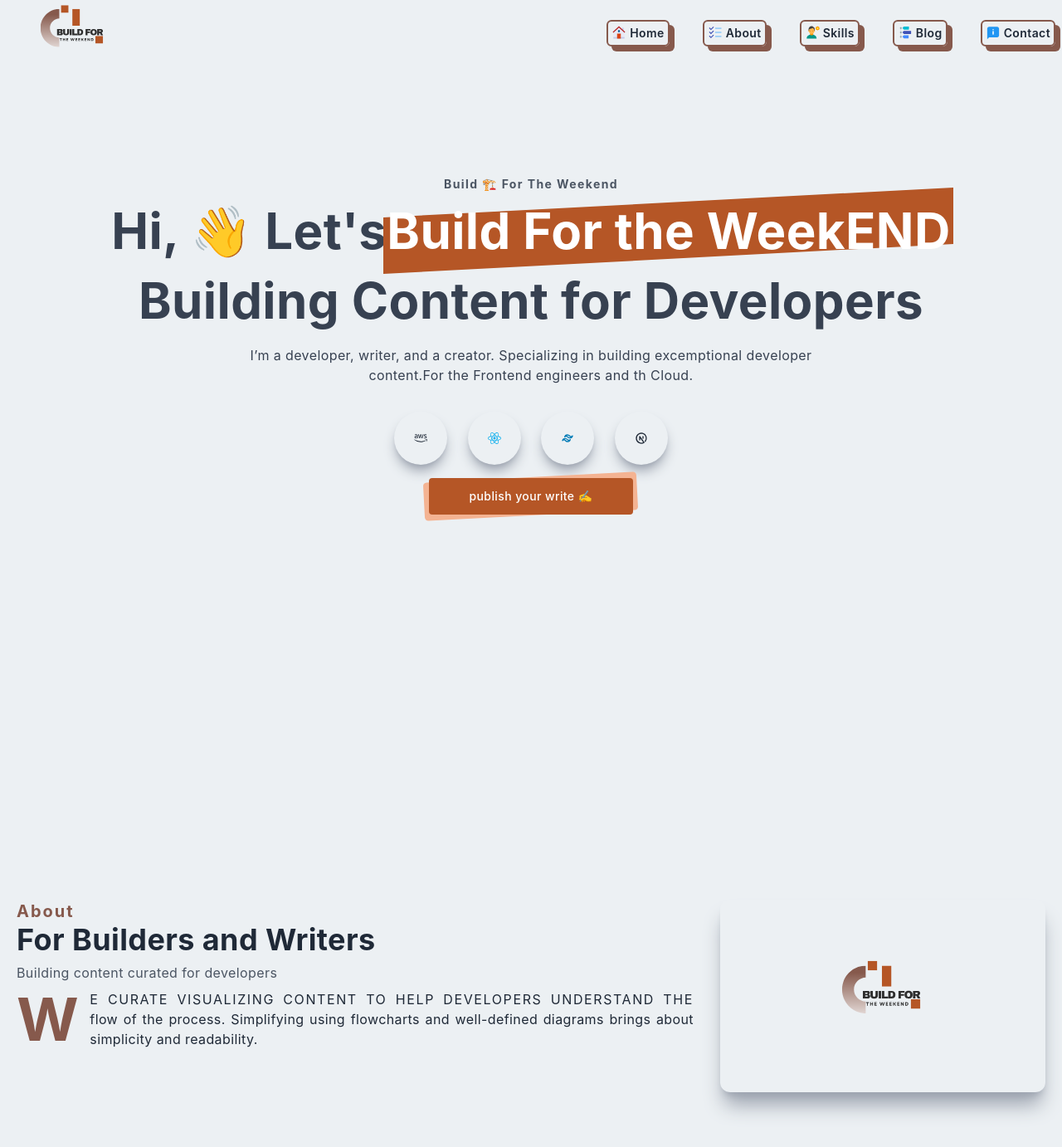
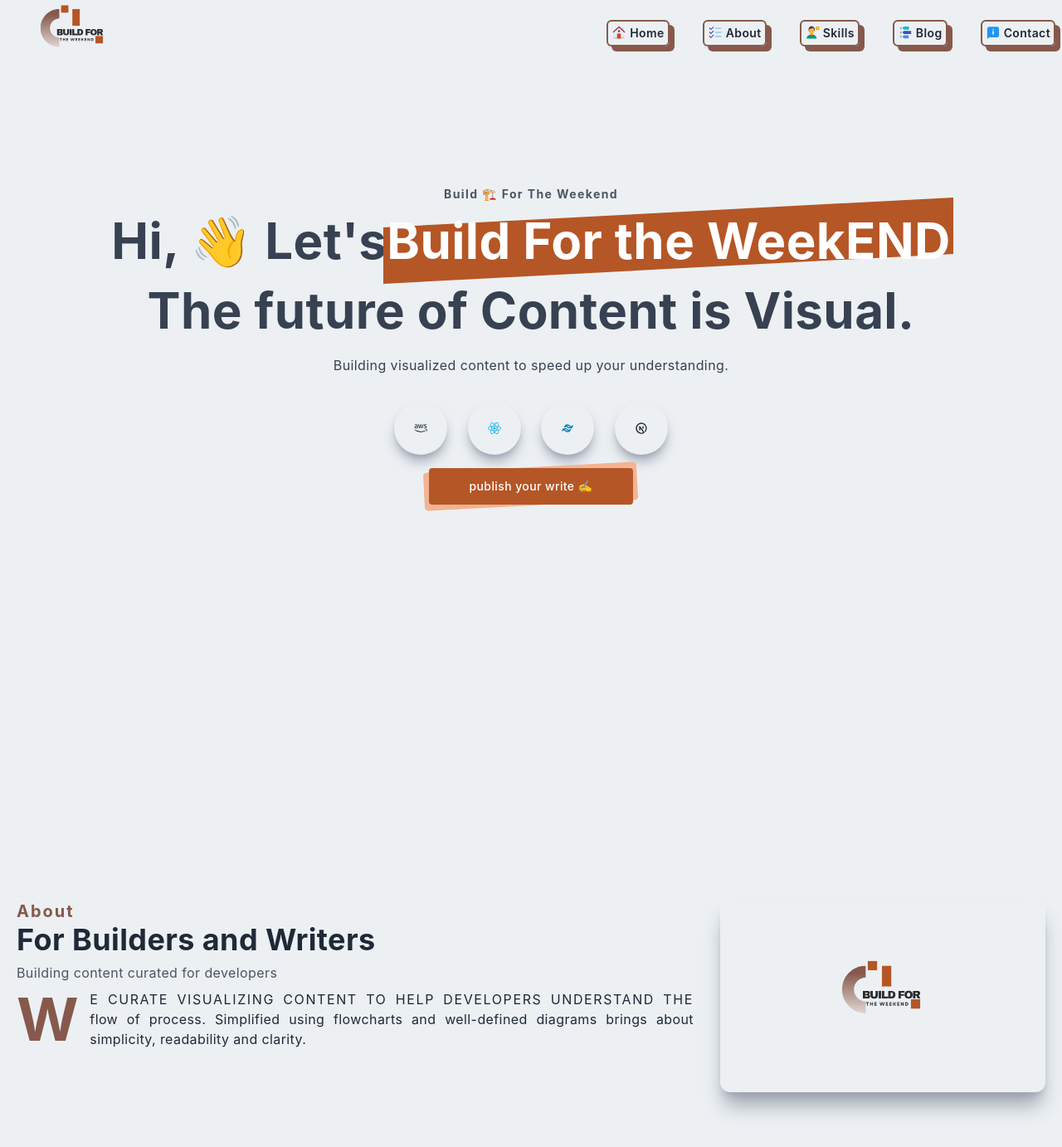
Before and after one commit to CollyneJumah/Build-for-the-weekend, a Next.js app: page / in a window 1280 px wide. Shown: the top 1382 px of the page at 83% size. Built offline with nearby package versions, Linux system fonts and the light colour scheme.

Commit message:
chore: content update on the main page updated content on the about us

```diff
--- a/components/About.jsx
+++ b/components/About.jsx
@@ -14,7 +14,7 @@ export const About = () => {
                   first-letter:text-7xl first-letter:font-bold first-letter:text-[#86594c]
                   first-letter:mr-3 first-letter:float-left text-justify
                 ">
-                  We curate visualizing content to help developers understand the flow of the process. Simplifying using flowcharts and well-defined diagrams brings about simplicity and readability.
+                  We curate visualizing content to help developers understand the flow of process. Simplified using flowcharts and well-defined diagrams brings about simplicity, readability and clarity.
                 </p>
             </div>
             <div className="w-full h-auto m-auto shadow-xl shadow-gray-400 rounded-xl flex items-center justify-center p-4 hover:scale-105 ease-in duration-300">
--- a/components/Main.jsx
+++ b/components/Main.jsx
@@ -16,9 +16,9 @@ export const Main = () => {
                         <span  className="relative text-white">Build For the WeekEND</span>
                     </span>
                 </h1>
-                <h1 className='py-2 text-gray-700'>Building Content for Developers</h1>
+                <h1 className='py-2 text-gray-700'>The future of Content is Visual.</h1>
                 <p className='py-4 text-gray-700 max-w-[70%] m-auto'>
-                {`I’m a developer, writer, and a creator. Specializing in building excemptional developer content.For the Frontend engineers and th Cloud. `}
+                {`Building visualized content to speed up your understanding. `}
                 </p>
                 <div className='flex items-center justify-between max-w-[330px] m-auto py-4'>
                     <div className='shadow-lg shadow-gray-400 p-6 cursor-pointer rounded-full hover:scale-105 ease-in duration-200 '>
```
